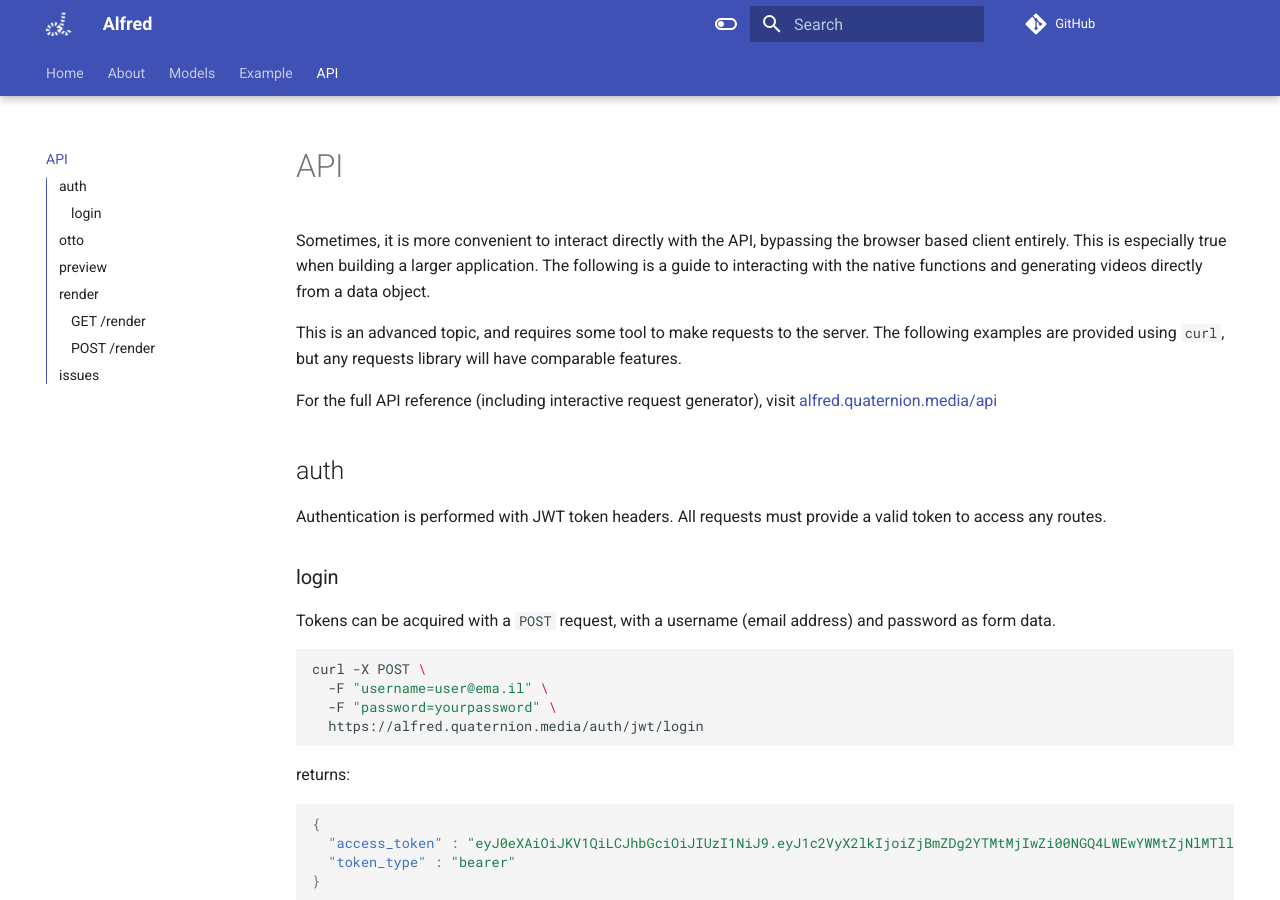
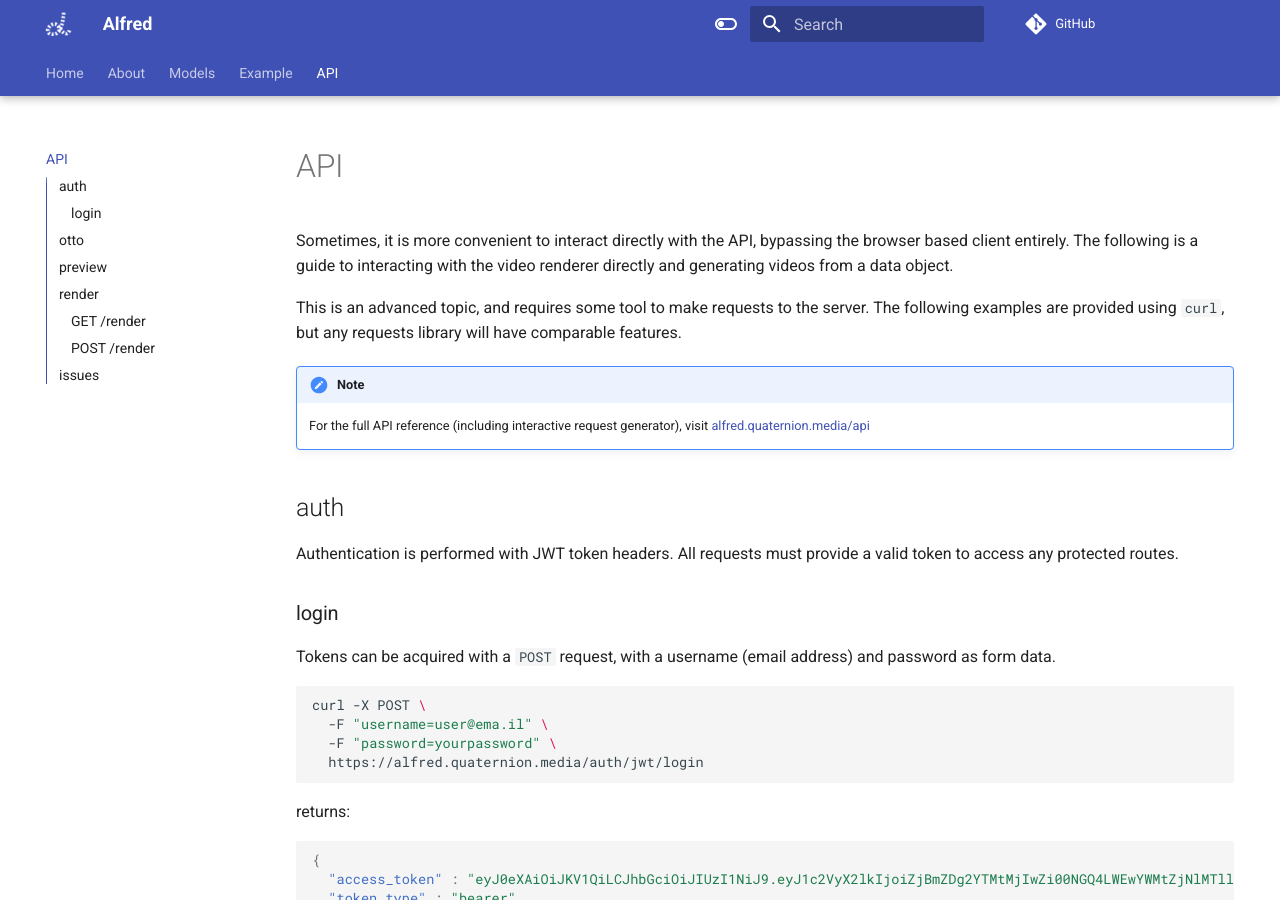
Before and after one commit to quaternionmedia/alfred, an MkDocs documentation site: the page built from docs/api.md, in a window 1280 px wide and 900 px high. Built offline with MkDocs 1.6.1 and Material for MkDocs 9.7.7, drawn with Linux system fonts in a browser that asks for light colours; emoji names are drawn with the system emoji font; comment, search, counter and statistics services are not loaded.

```diff
--- a/docs/api.md
+++ b/docs/api.md
@@ -1,12 +1,13 @@
 # API
-Sometimes, it is more convenient to interact directly with the API, bypassing the browser based client entirely. This is especially true when building a larger application. The following is a guide to interacting with the native functions and generating videos directly from a data object.
+Sometimes, it is more convenient to interact directly with the API, bypassing the browser based client entirely. The following is a guide to interacting with the video renderer directly and generating videos from a data object.
 
 This is an advanced topic, and requires some tool to make requests to the server. The following examples are provided using `curl`, but any requests library will have comparable features.
 
-For the full API reference (including interactive request generator), visit [alfred.quaternion.media/api](https://alfred.quaternion.media/api)
+!!! note
+    For the full API reference (including interactive request generator), visit [alfred.quaternion.media/api](https://alfred.quaternion.media/api)
 
 ## auth
-Authentication is performed with JWT token headers. All requests must provide a valid token to access any routes.
+Authentication is performed with JWT token headers. All requests must provide a valid token to access any protected routes.
 
 ### login
 Tokens can be acquired with a `POST` request, with a username (email address) and password as form data.
```
Also changed, not shown: docs/about.md (+9 -6 lines).
